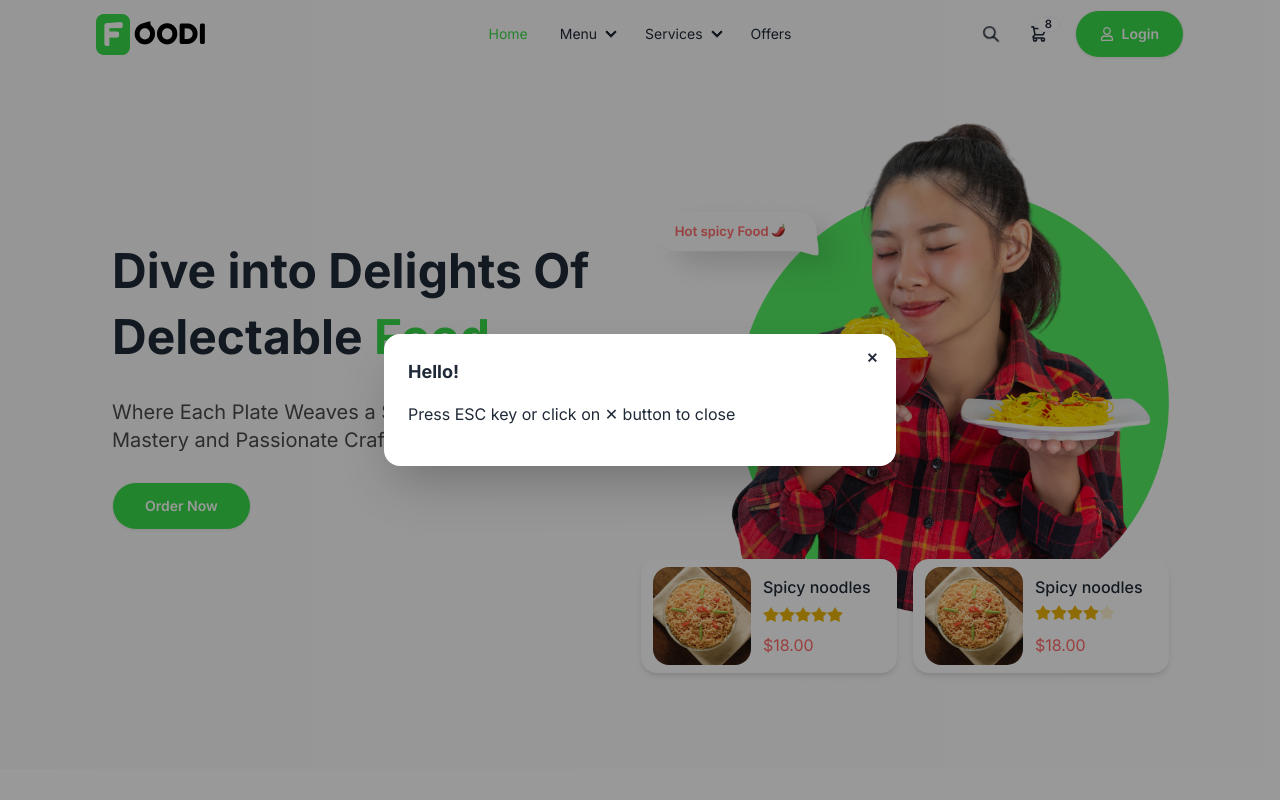
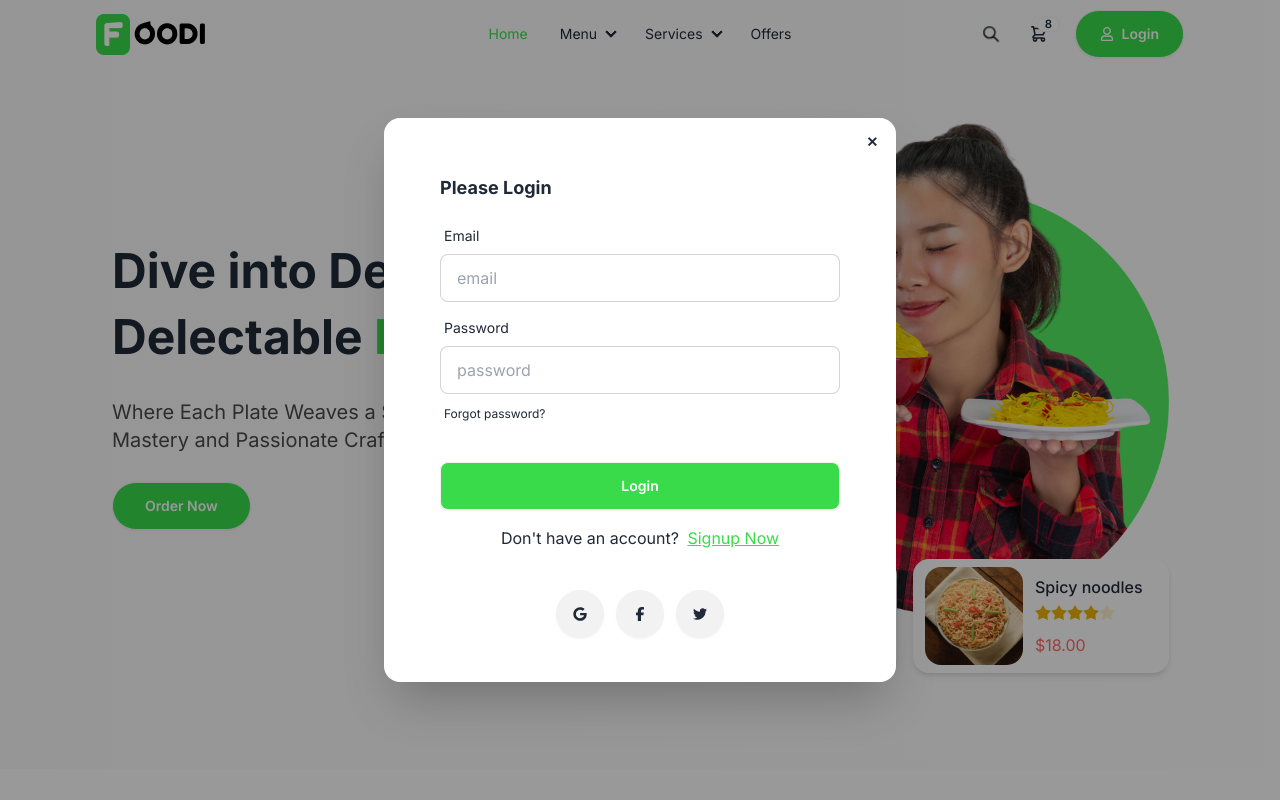
Before and after one commit to Lazy-Coder-here/Foodi-MERN, a React (Vite) app in the folder food-client/: page / in a window 1280 px wide. Both pictures are taken after a click on the button "Login". Shown: the top 800 px of the page. Built offline with nearby package versions, Linux system fonts and the light colour scheme.

Commit message:
created login system

```diff
--- a/food-client/package.json
+++ b/food-client/package.json
@@ -14,6 +14,7 @@
     "match-sorter": "^6.3.4",
     "react": "^18.2.0",
     "react-dom": "^18.2.0",
+    "react-hook-form": "^7.52.0",
     "react-icons": "^5.1.0",
     "react-router-dom": "^6.22.3",
     "react-slick": "^0.30.2",
--- a/food-client/src/components/Modal.jsx
+++ b/food-client/src/components/Modal.jsx
@@ -1,17 +1,91 @@
 import React from "react";
+import { Link } from "react-router-dom";
+import { useForm } from "react-hook-form"
+import { FaGoogle, FaFacebookF, FaTwitter } from "react-icons/fa6";
 
 const Modal = () => {
+  const {
+    register,
+    handleSubmit,
+    formState: { errors },
+  } = useForm();
+
+  const onSubmit = (data) => console.log(data)
+
   return (
     <dialog id="my_modal_3" className="modal">
       <div className="modal-box">
-        <form method="dialog">
+        <form onSubmit={handleSubmit(onSubmit)} method="dialog" className="card-body">
+          <h3 className="font-bold text-lg pb-2">Please Login</h3>
           {/* if there is a button in form, it will close the modal */}
           <button className="btn btn-sm btn-circle btn-ghost absolute right-2 top-2">
             ✕
           </button>
+
+          {/* email */}
+          <div className="form-control">
+            <label className="label">
+              <span className="label-text">Email</span>
+            </label>
+            <input
+              type="email"
+              placeholder="email"
+              className="input input-bordered"
+              {...register("email")}
+              required
+            />
+          </div>
+
+          {/* password */}
+          <div className="form-control">
+            <label className="label">
+              <span className="label-text">Password</span>
+            </label>
+            <input
+              type="password"
+              placeholder="password"
+              className="input input-bordered"
+              {...register("password")}
+              required
+            />
+            <label className="label mt-1">
+              <a href="#" className="label-text-alt link link-hover">
+                Forgot password?
+              </a>
+            </label>
+          </div>
+
+          {/* error text */}
+
+          {/* login button */}
+          <div className="form-control mt-6">
+            <input
+              type="submit"
+              value="Login"
+              className="btn bg-green text-white"
+            />
+          </div>
+
+          <p className="text-center my-2">
+            Don't have an account?{" "}
+            <Link to="/sign-up" className="underline text-green ml-1">
+              Signup Now
+            </Link>{" "}
+          </p>
         </form>
-        <h3 className="font-bold text-lg">Hello!</h3>
-        <p className="py-4">Press ESC key or click on ✕ button to close</p>
+
+        {/* social media sign in buttons */}
+        <div className="text-center space-x-3 mb-5">
+          <button className="btn btn-circle hover:text-white hover:bg-green">
+            <FaGoogle />
+          </button>
+          <button className="btn btn-circle hover:text-white hover:bg-green">
+            <FaFacebookF />
+          </button>
+          <button className="btn btn-circle hover:text-white hover:bg-green">
+            <FaTwitter />
+          </button>
+        </div>
       </div>
     </dialog>
   );
```
Also changed, not shown: 1 other file (tests, documents, lock files or other folders).
